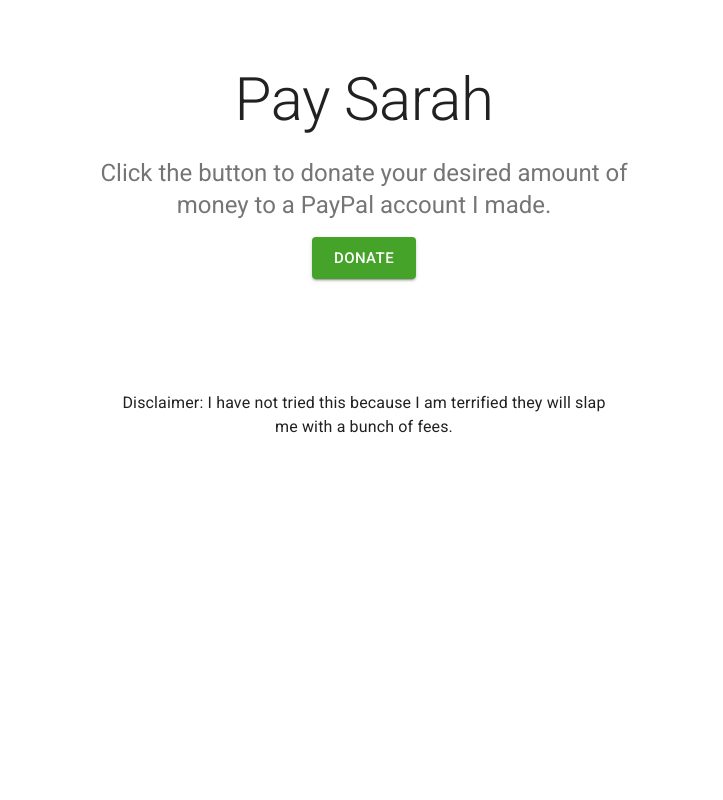
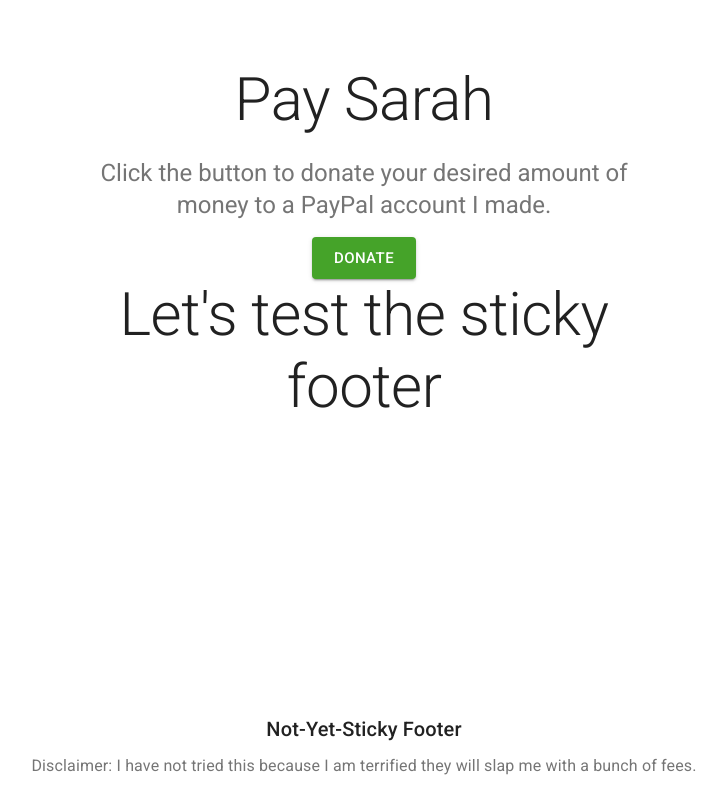
Before and after one commit to sarahcalvis/pay-sarah, a React (Create React App) app: page / in a window 1280 px wide. Shown: the whole page, without its empty margins (276-999 px from the left). Built offline with nearby package versions, Linux system fonts and the light colour scheme.

Commit message:
Cannot figure out how to make the footer correctly

```diff
--- a/src/App.js
+++ b/src/App.js
@@ -2,7 +2,6 @@ import React from 'react';
 import { BrowserRouter } from 'react-router-dom';
 import Home from './screens/Home.js';
 import Footer from './components/Footer.js';
-import Grid from '@material-ui/core/Grid';
 import './App.css';
 import { ThemeProvider, CssBaseline } from '@material-ui/core';
 import theme from './theme';
@@ -14,18 +13,10 @@ class App extends React.Component {
         <BrowserRouter>
           <ThemeProvider theme={theme}>
             <CssBaseline />
-            <Grid>
-              <Grid item>
-                <Home />
-              </Grid>
-              <Grid item
-                container
-                direction="row"
-                justify="center"
-                alignItems="flex-end">
-                <Footer position='fixed' left='0' bottom='0'/>
-              </Grid>
-            </Grid>
+              <div marginBottom="60px">
+              <Home />
+              </div>
+              <Footer position='fixed' left='0' bottom='0'/>
           </ThemeProvider>
         </BrowserRouter>
       </div>
--- a/src/components/Footer.js
+++ b/src/components/Footer.js
@@ -22,6 +22,12 @@ const styles = theme => ({
   footer: {
     backgroundColor: theme.palette.background.paper,
     padding: theme.spacing(6),
+    position: 'fixed',
+    textAlign: "center",
+    padding: "20px",
+    left: "0",
+    bottom: "0",
+    width: "100%",
   },
 });
 
@@ -29,13 +35,14 @@ class Home extends React.Component {
   render() {
     const { classes } = this.props;
     return (
-      <div className={classes.heroContent}>
-        <Container maxWidth="sm" className={classes.footer}>
-          <Typography align='center'>
-            Disclaimer: I have not tried this because I am terrified they will slap me with a bunch of fees.
-          </Typography>
-        </Container>
-      </div>
+      <footer className={classes.footer}>
+        <Typography variant="h6" align="center" gutterBottom>
+          Not-Yet-Sticky Footer
+        </Typography>
+        <Typography variant="subtitle1" align="center" color="textSecondary" component="p">
+          Disclaimer: I have not tried this because I am terrified they will slap me with a bunch of fees.
+        </Typography>
+      </footer>
     );
   }
 }
--- a/src/screens/Home.js
+++ b/src/screens/Home.js
@@ -63,6 +63,14 @@ class Home extends React.Component {
               {/* <input type="image" src="https://www.paypalobjects.com/en_US/i/btn/btn_donate_LG.gif" border="0" name="submit" title="PayPal - The safer, easier way to pay online!" alt="Donate with PayPal button" /> */}
               {/*<img alt="" border="0" src="https://www.paypal.com/en_US/i/scr/pixel.gif" width="1" height="1" />*/}
             </form>
+            <Typography
+            component="h1"
+            variant="h2"
+            align="center"
+            color="textPrimary"
+            gutterBottom>
+            Let's test the sticky footer
+          </Typography>
           </Grid>
         </Container>
       </div>
```
